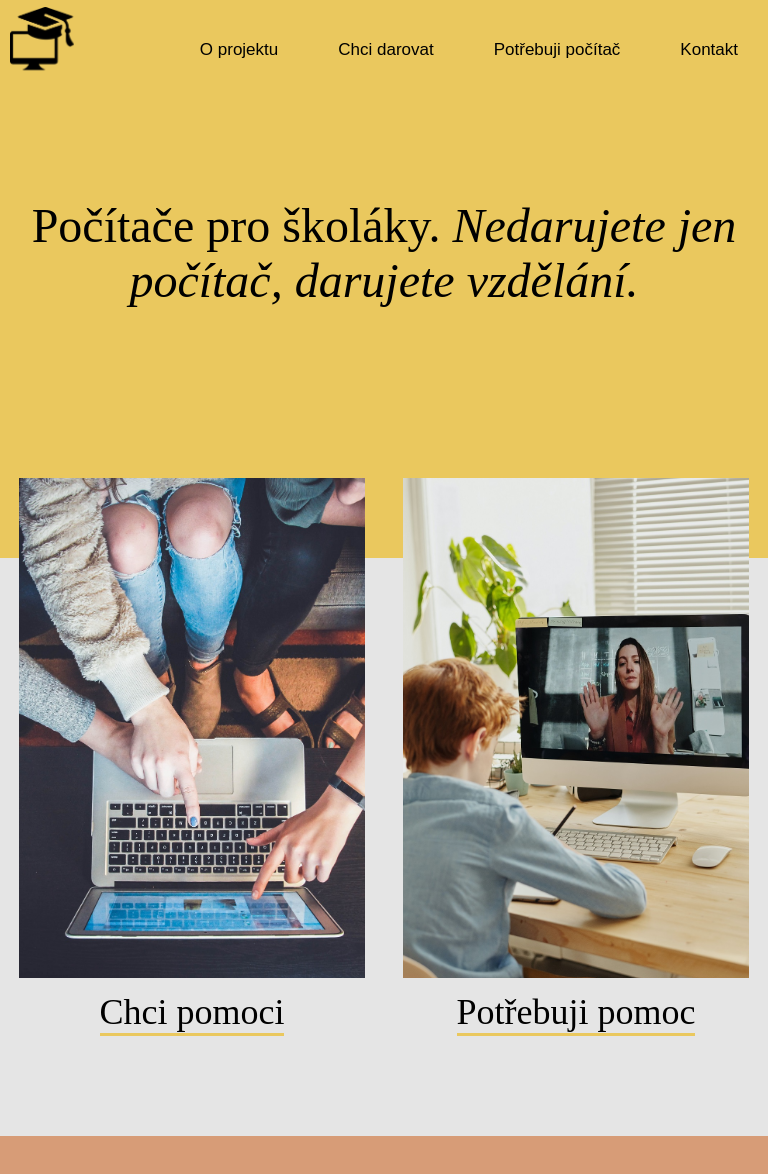
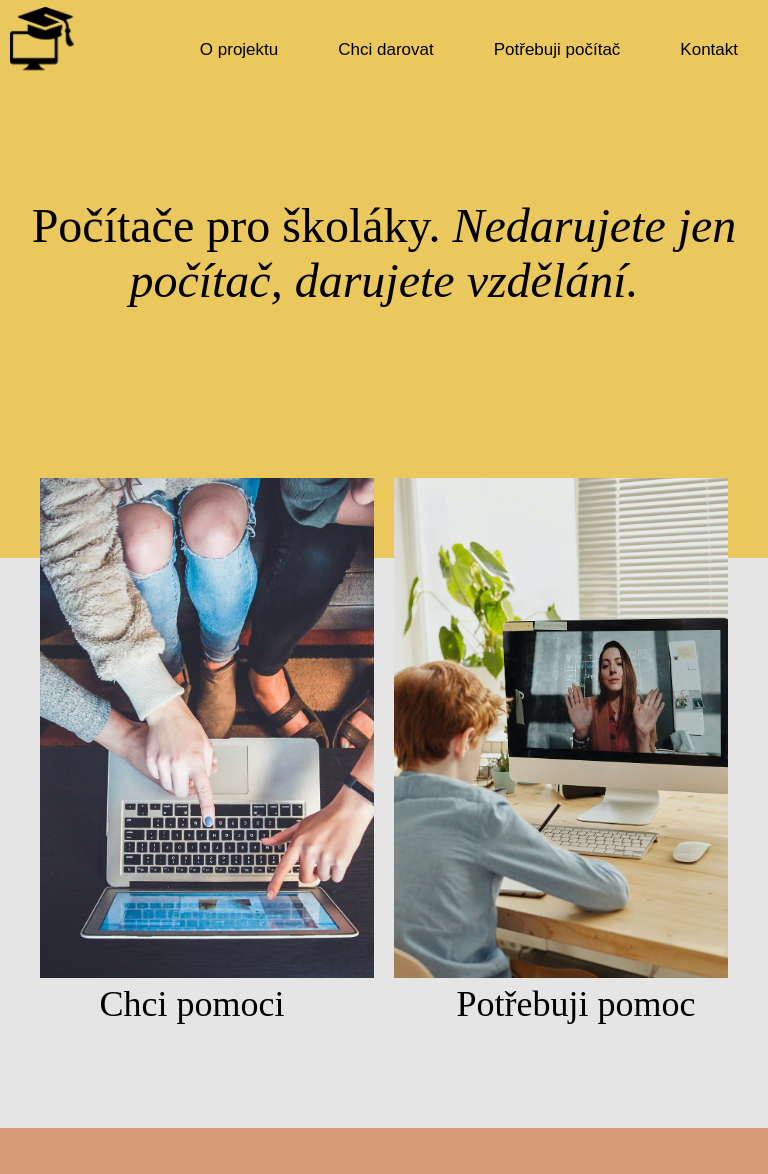
Before and after one commit to zuzubel/pocitace_pro_skolaky, a React app: page / in a window 768 px wide. Shown: the top 1174 px of the page. Built offline with nearby package versions, Linux system fonts and the light colour scheme; no server answers; the database is empty.

Commit message:
styling of section 'AboutProject'

```diff
--- a/src/components/AboutProject/style.css
+++ b/src/components/AboutProject/style.css
@@ -27,7 +27,7 @@
 /* resp. design pro tablety */
 @media screen and (min-width: 480px) and (max-width: 768px) {
   .aboutProject--h {
-    font-size: 28px;
+    font-size: 32px;
     text-align: center;
   }
 
--- a/src/components/For/style.css
+++ b/src/components/For/style.css
@@ -42,7 +42,6 @@
   border-bottom: 3px solid transparent;
   width: fit-content;
   align-self: center;
-  margin-top: 8px;
 }
 
 .for__donors--a,
@@ -79,8 +78,15 @@
   .for__donors--a {
     font-size: 24px;
   }
+
+  .for__schools--foto {
+    margin: 0 30px 5px 15px;
+  }
+
+  .for__donors--foto {
+    margin: 0 15px 5px 30px;
+  }
 }
-
 
 @media screen and (min-width: 768px) {
   .for {
@@ -90,6 +96,7 @@
 
   .for__donors,
   .for__schools {
+    display: flex;
     flex-direction: column;
     align-items: center;
     width: 50%;
@@ -98,12 +105,17 @@
 
   .for__donors--foto,
   .for__schools--foto {
-    width: 90%;
+    width: 87%;
     height: 500px;
+  }
+
+  .for__donors--foto {
+    margin: 0 10px 5px 30px;
   }
 
   .for__schools--foto {
     margin-top: 0;
+    margin: 0 30px 5px 10px;
   }
 
   .for__schools--a,
@@ -111,8 +123,20 @@
     font-size: 36px;
   }
 
+  .for__donors--a,
+  .for__schools--a{
+    border-bottom: 3px solid transparent;
+  }
   .for__donors--a:hover,
   .for__schools--a:hover {
     border-bottom: 3px solid #eac85e;
   }
+
+  .for__donors {
+    align-items: flex-end;
+  }
+
+  .for__schools {
+    align-items: flex-start;
+  }
 }
--- a/src/components/Header/style.css
+++ b/src/components/Header/style.css
@@ -112,7 +112,7 @@ header {
 
   .opening {
     height: 300px;
-    font-size: 28px;
+    font-size: 32px;
   }
 
   .opening__projectName {
```
